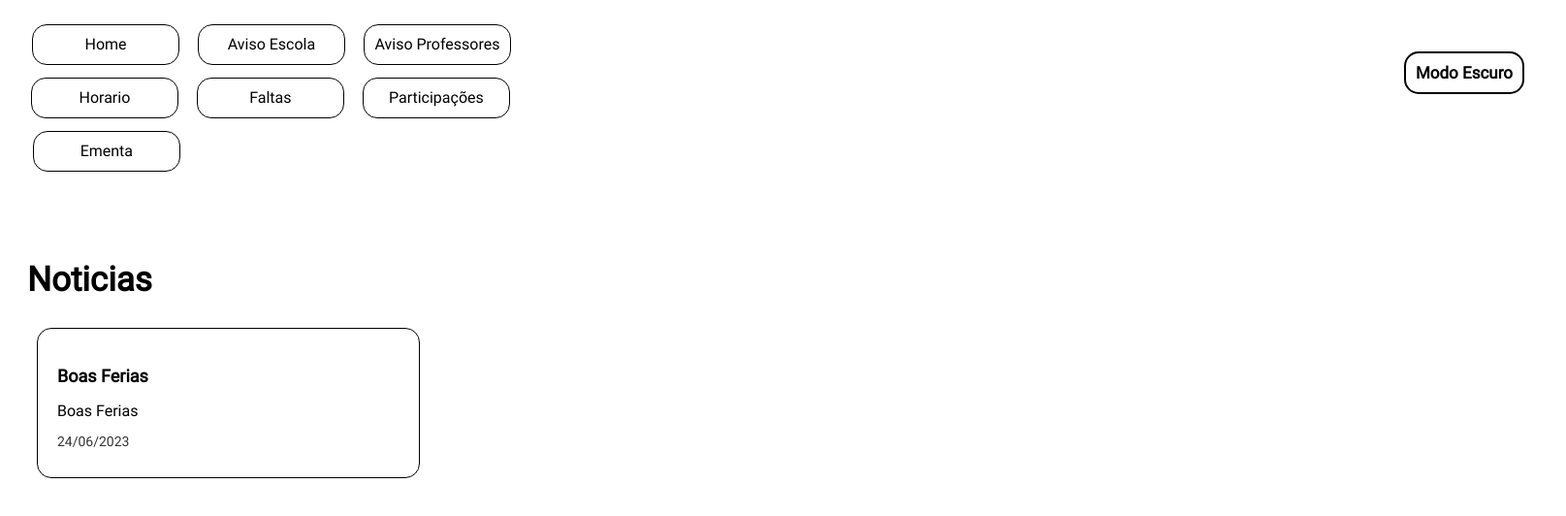
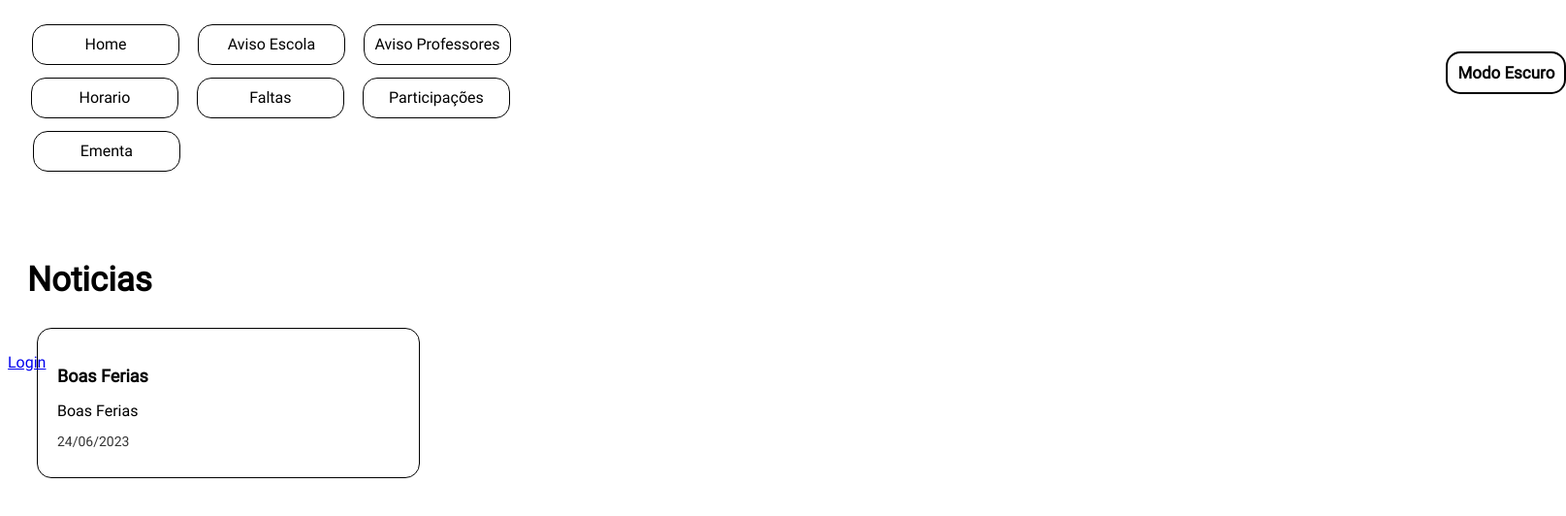
Before and after one commit to LuisGomes18/PAP, a plain HTML site: page index.html in a window 1280 px wide. Shown: the whole page at 97% size, 1615 px wide, since content can reach past the window. Drawn offline with Linux system fonts and the light colour scheme.

Commit message:
Adição do  botao de login

```diff
--- a/index.html
+++ b/index.html
@@ -43,7 +43,7 @@
         </section>
     </main>
     <aside>
-        <a href=""></a>
+        <a href="./login/index.html">Login</a>
         <a href="./dark-mode/index.html" class="modo_escuro">Modo Escuro</a>
     </aside>
     <footer>
```
